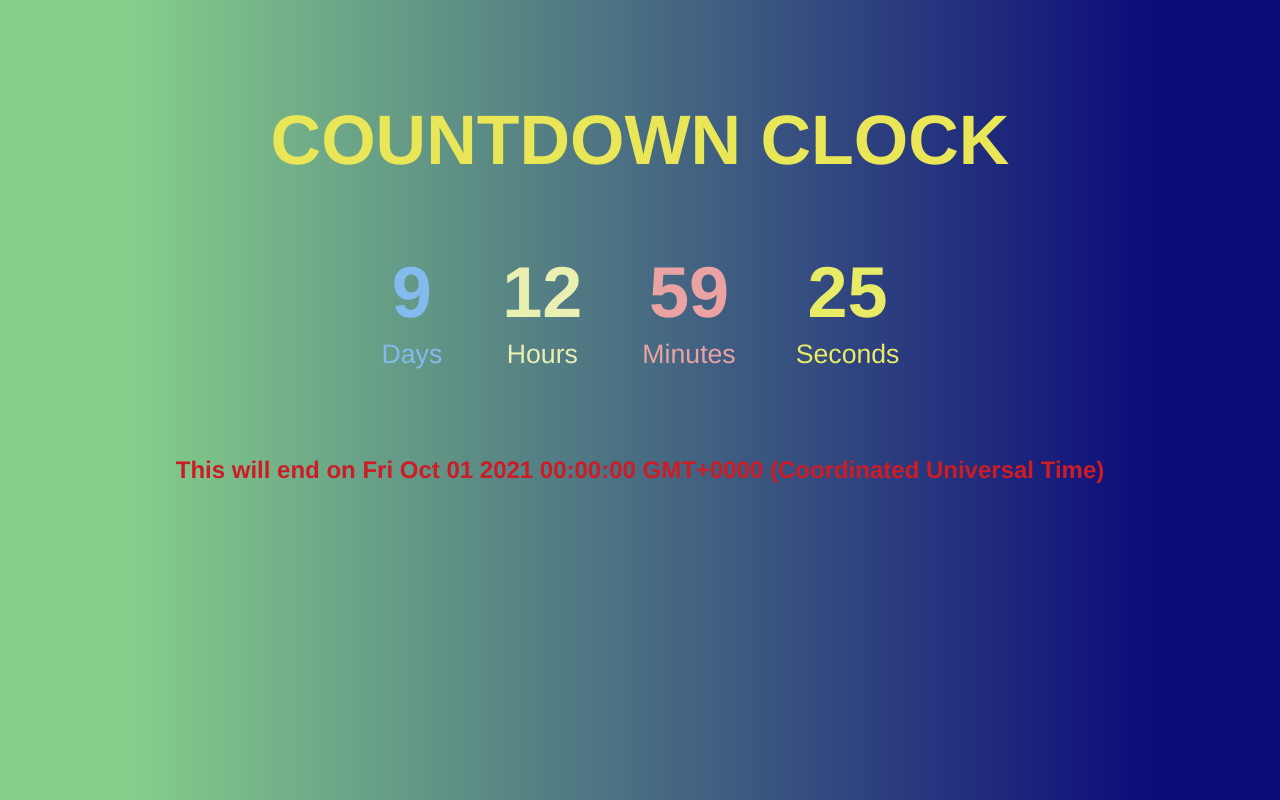
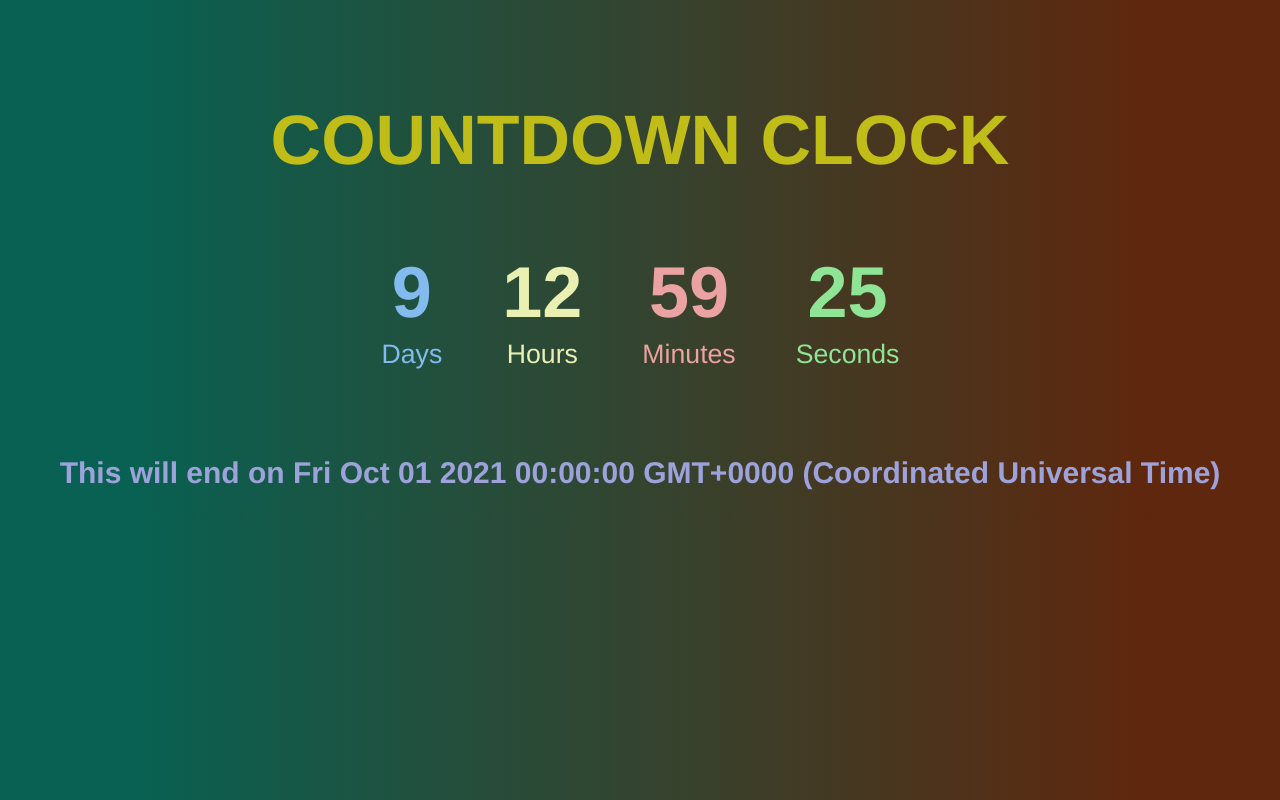
Before and after one commit to Zaid-Deraya/countdown-clock, a plain HTML site: page index.html in a window 1280 px wide. Drawn offline with Linux system fonts and the light colour scheme.

Commit message:
some UI changed

```diff
--- a/style.css
+++ b/style.css
@@ -1,5 +1,5 @@
 body{
-    background-image: linear-gradient(90deg, rgb(133, 207, 139) 10%, rgb(12, 11, 122) 90%);
+    background-image: linear-gradient(90deg, rgb(8, 97, 82) 10%, rgb(95, 39, 13) 90%);
     font-family: 'Franklin Gothic Medium', 'Arial Narrow', Arial, sans-serif;
     display: flex;
     flex-direction: column;
@@ -14,7 +14,7 @@ h1{
     font-weight: bolder;
     font-size: 70px;
     margin: 100px 0px 90px;
-    color: rgb(233, 230, 87);
+    color: rgb(192, 189, 24);
 }
 
 .cdc{
@@ -38,7 +38,8 @@ h1{
 
 .remain {
     margin-top: 100px;
-    color: rgb(204, 28, 37);
+    color: rgb(157, 162, 219);
+    font-size: 30px;
 }
 
 @media (max-width: 500px) {
@@ -72,5 +73,5 @@ h1{
 }
 
 .sec {
-    color: rgb(232, 235, 101);
+    color: rgb(143, 228, 150);
 }
```
